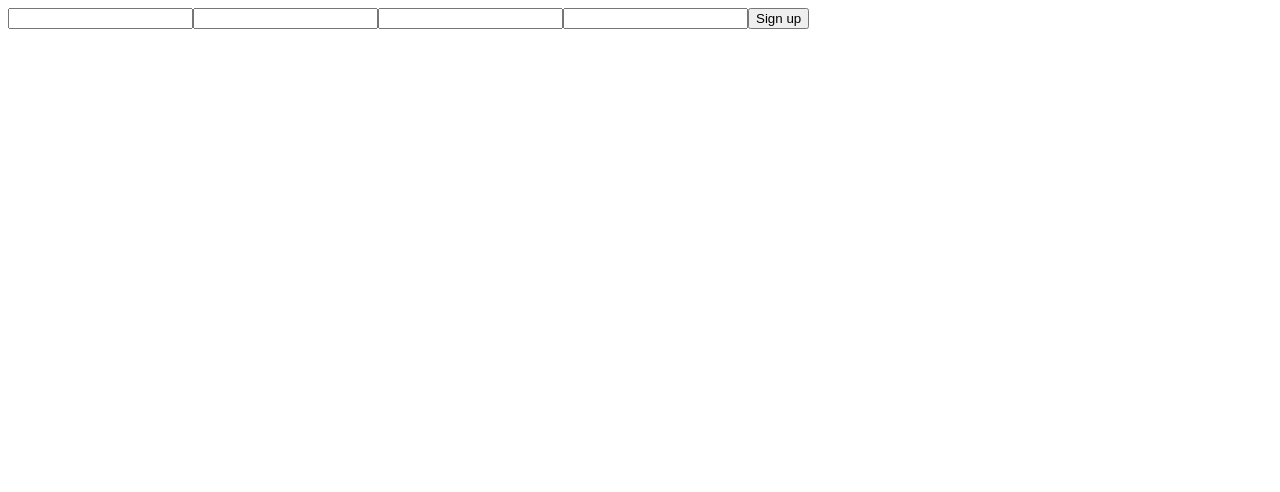
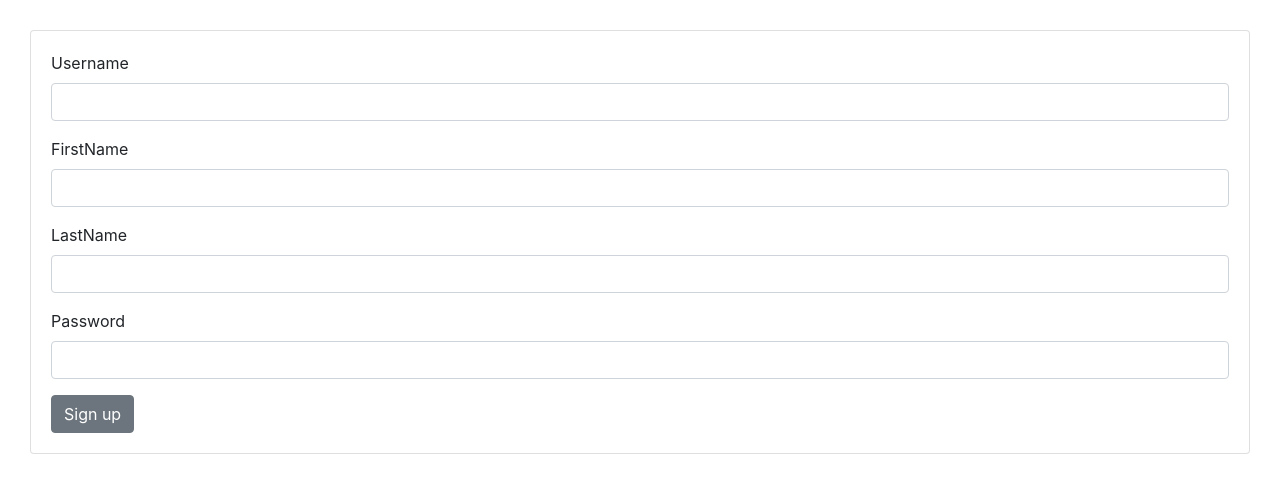
Before and after one commit to AlexTargonski/jwt-auth, a React (Create React App) app: page /sign_up in a window 1280 px wide. Shown: the top 492 px of the page. Built offline with nearby package versions, Linux system fonts and the light colour scheme.

Commit message:
add some styles

```diff
--- a/package.json
+++ b/package.json
@@ -4,15 +4,18 @@
   "private": true,
   "dependencies": {
     "axios": "^0.18.0",
+    "bootstrap": "^4.3.1",
     "react": "^16.8.6",
     "react-dom": "^16.8.6",
     "react-redux": "^7.0.3",
     "react-router": "^5.0.0",
     "react-router-dom": "^5.0.0",
     "react-scripts": "3.0.1",
+    "reactstrap": "^8.0.0",
     "redux": "^4.0.1",
     "redux-logger": "^3.0.6",
-    "redux-thunk": "^2.3.0"
+    "redux-thunk": "^2.3.0",
+    "styled-components": "^4.2.0"
   },
   "scripts": {
     "start": "react-scripts start",
--- a/src/LoginPage.js
+++ b/src/LoginPage.js
@@ -1,12 +1,21 @@
 import React, { Component } from 'react';
 import { connect }          from 'react-redux';
+import {
+  FormGroup,
+  Label,
+  Input,
+  Button,
+  Card,
+  CardBody
+}                           from 'reactstrap';
+import styled               from 'styled-components';
 
 import { Login }            from './actions/userActions';
 
 class LoginPage extends Component {
   state={
-    username: "",
-    password: "",
+    username: '',
+    password: '',
   };
 
   onChange = ({ target : { value, name } }) => {
@@ -16,30 +25,47 @@ class LoginPage extends Component {
   handleSubmit = e => {
     e.preventDefault();
     this.props.onLogin(this.state)
+    this.props.history.push('/home');
   };
 
   render() {
     return (
+      <StyledCard>
+        <CardBody>
           <form onSubmit={this.handleSubmit}>
-        <input
+            <FormGroup>
+              <Label for="username">Username</Label>
+              <Input
                 type="email"
                 name="username"
+                id="username"
                 value={this.state.username}
                 onChange={this.onChange}
               />
-        <input
+            </FormGroup>
+            <FormGroup>
+              <Label for="password">Password</Label>
+              <Input
                 type="password"
                 name="password"
+                id="password"
                 value={this.state.password}
                 onChange={this.onChange}
               />
-        <button type="submit">
+            </FormGroup>
+            <Button type="submit">
               Login
-        </button>
+            </Button>
           </form>
+        </CardBody>
+      </StyledCard>
     );
   }
 }
+
+const StyledCard = styled(Card)`
+  margin : 30px;
+`;
 
 export default connect(
   state => ({}),
--- a/src/SignUpPage.js
+++ b/src/SignUpPage.js
@@ -1,14 +1,23 @@
 import React, { Component } from 'react';
 import { connect }          from 'react-redux';
+import styled               from 'styled-components';
+import {
+  FormGroup,
+  Label,
+  Input,
+  Button,
+  Card,
+  CardBody
+}                           from 'reactstrap';
 
 import { signUp }           from './actions/userActions';
 
 class SignUpPage extends Component {
   state = {
-    username  : "",
-    firstName : "",
-    lastName  : "",
-    password  : "",
+    username  : '',
+    firstName : '',
+    lastName  : '',
+    password  : '',
   };
 
   onChange = ({ target : { value, name } }) => {
@@ -18,45 +27,70 @@ class SignUpPage extends Component {
   handleSubmit = e => {
     e.preventDefault();
     this.props.onSignUp(this.state)
+    this.props.history.push('/');
   };
 
   render() {
     return (
+      <StyledCard>
+        <CardBody>
           <form onSubmit={this.handleSubmit}>
-        <input
+            <FormGroup>
+              <Label for="username">Username</Label>
+              <Input
                 type="email"
                 name="username"
+                id="username"
                 value={this.state.username}
                 onChange={this.onChange}
               />
-        <input
+            </FormGroup>
+            <FormGroup>
+              <Label for="firstName">FirstName</Label>
+              <Input
                 type="text"
                 name="firstName"
+                id="firstName"
                 value={this.state.firstName}
                 onChange={this.onChange}
               />
-        <input
+            </FormGroup>
+            <FormGroup>
+              <Label for="lastName">LastName</Label>
+              <Input
                 type="text"
                 name="lastName"
+                id="lastName"
                 value={this.state.lastName}
                 onChange={this.onChange}
               />
-        <input
+            </FormGroup>
+            <FormGroup>
+              <Label for="password">Password</Label>
+              <Input
                 type="password"
                 name="password"
+                id="password"
                 value={this.state.password}
                 onChange={this.onChange}
               />
-        <button type="submit">
+            </FormGroup>
+            <Button type="submit">
               Sign up
-        </button>
+            </Button>
           </form>
+        </CardBody>
+      </StyledCard>
     );
   }
 }
 
+const StyledCard = styled(Card)`
+  margin : 30px;
+`;
+
 export default connect(
-  state => ({}),
+  null,
   dispatch => ({
     onSignUp: user => {
       dispatch(signUp(user));
--- a/src/index.js
+++ b/src/index.js
@@ -2,6 +2,7 @@ import React from 'react';
 import ReactDOM from 'react-dom';
 import App from './App';
 import * as serviceWorker from './serviceWorker';
+import 'bootstrap/dist/css/bootstrap.min.css';
 
 ReactDOM.render(<App />, document.getElementById('root'));
 
```
Also changed, not shown: 1 other file (tests, documents, lock files or other folders). Lines whose indentation alone changed are shown as unchanged.
